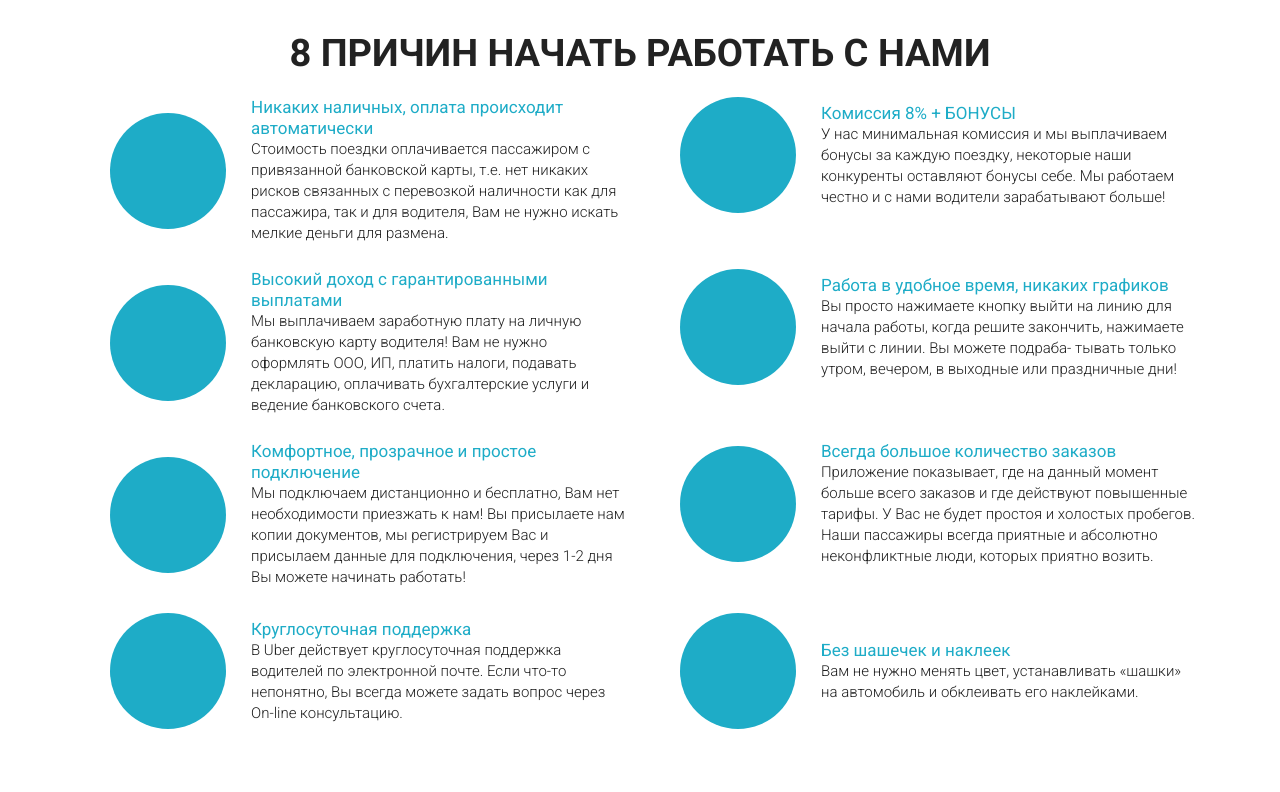
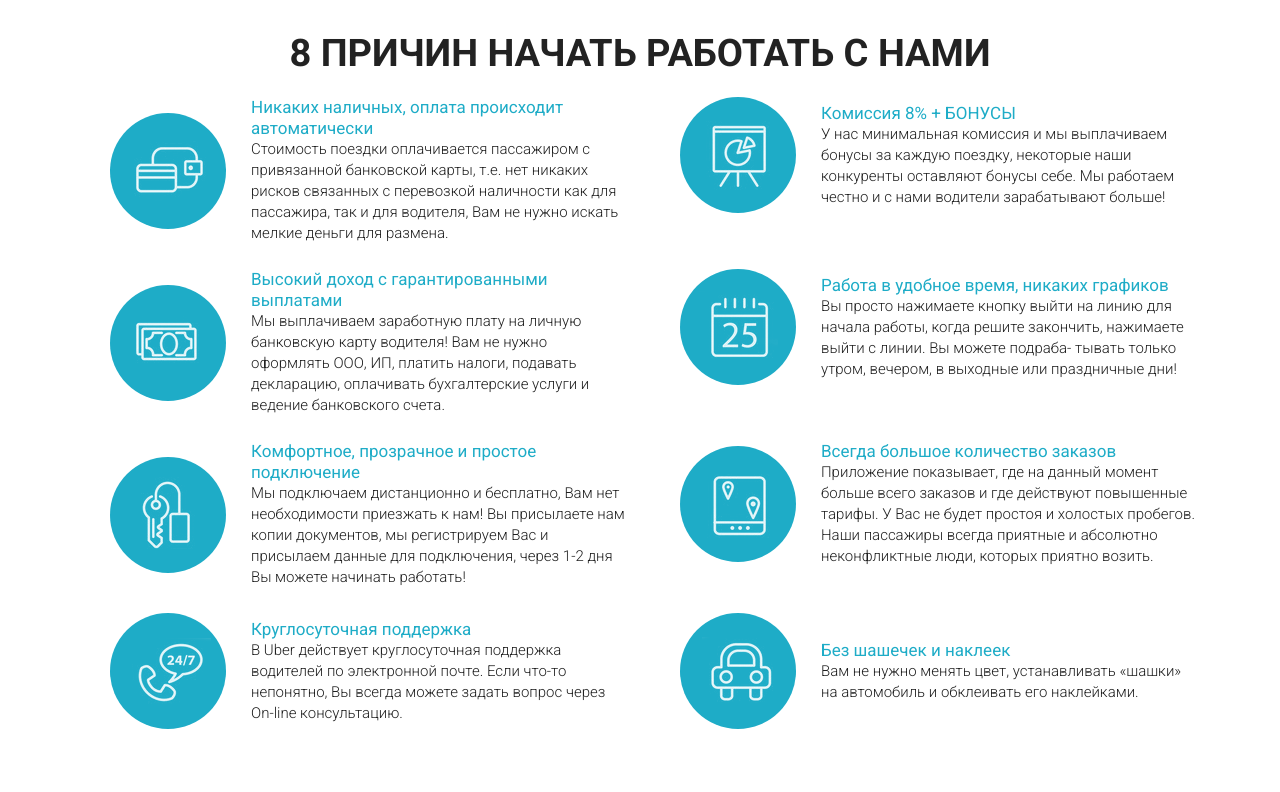
Before and after one commit to B0NNERR/UberSite, a plain HTML site: page index.html in a window 1280 px wide. Shown: the part 848-1640 px from the top of the page. Drawn offline with Linux system fonts and the light colour scheme.

Commit message:
add gulpfile.js

```diff
--- a/index.html
+++ b/index.html
@@ -54,7 +54,7 @@
             <div class="subheader_logo col-6 col-md-4 offset-md-1">
               <a href="#" class="subheader_logo-link">
                 <img
-                  src="/src/img/Uber-logo.png"
+                  src="img/Uber-logo.png"
                   alt="logo"
                   class="subheader_logo-img"
                 />
@@ -132,7 +132,7 @@
               <div class="section-reasons_item">
                 <div class="section-reasons_round">
                   <img
-                    src="/src/img/Rectangle.png"
+                    src="img/Rectangle.png"
                     alt=""
                     class="section-reasons_round-img"
                   />
@@ -155,7 +155,7 @@
               <div class="section-reasons_item">
                 <div class="section-reasons_round">
                   <img
-                    src="/src/img/Rectangle (1).png"
+                    src="img/Rectangle (1).png"
                     alt=""
                     class="section-reasons_round-img"
                   />
@@ -177,7 +177,7 @@
               <div class="section-reasons_item">
                 <div class="section-reasons_round">
                   <img
-                    src="/src/img/Rectangle (2).png"
+                    src="img/Rectangle (2).png"
                     alt=""
                     class="section-reasons_round-img"
                   />
@@ -200,7 +200,7 @@
               <div class="section-reasons_item">
                 <div class="section-reasons_round">
                   <img
-                    src="/src/img/Rectangle (3).png"
+                    src="img/Rectangle (3).png"
                     alt=""
                     class="section-reasons_round-img"
                   />
@@ -223,7 +223,7 @@
               <div class="section-reasons_item">
                 <div class="section-reasons_round">
                   <img
-                    src="/src/img/Rectangle (4).png"
+                    src="img/Rectangle (4).png"
                     alt=""
                     class="section-reasons_round-img"
                   />
@@ -246,7 +246,7 @@
               <div class="section-reasons_item">
                 <div class="section-reasons_round">
                   <img
-                    src="/src/img/Rectangle (5).png"
+                    src="img/Rectangle (5).png"
                     alt=""
                     class="section-reasons_round-img"
                   />
@@ -269,7 +269,7 @@
               <div class="section-reasons_item">
                 <div class="section-reasons_round">
                   <img
-                    src="/src/img/Rectangle (6).png"
+                    src="img/Rectangle (6).png"
                     alt=""
                     class="section-reasons_round-img"
                   />
@@ -291,7 +291,7 @@
               <div class="section-reasons_item">
                 <div class="section-reasons_round">
                   <img
-                    src="/src/img/Rectangle (7).png"
+                    src="img/Rectangle (7).png"
                     alt=""
                     class="section-reasons_round-img"
                   />
--- a/sass/_general.sass
+++ b/sass/_general.sass
@@ -101,7 +101,7 @@
 	display: none
 .section-promo
 	min-height: 800px
-	background: url("/src/img/uber_bg.jpg") center center/cover no-repeat
+	background: url("/img/uber_bg.jpg") center center/cover no-repeat
 	padding: 150px 0 135px 0
 .section-promo_header
 	margin: 0
--- a/sass/_media.sass
+++ b/sass/_media.sass
@@ -4,7 +4,6 @@
 			padding-right: 20px
 		&_list-link
 			font-size: 13px
-	.subheader_btn
 
 	.section-promo
 		&_header
```
Also changed, not shown: css/style.css (deleted), css/style.min.css, 1 other file.
